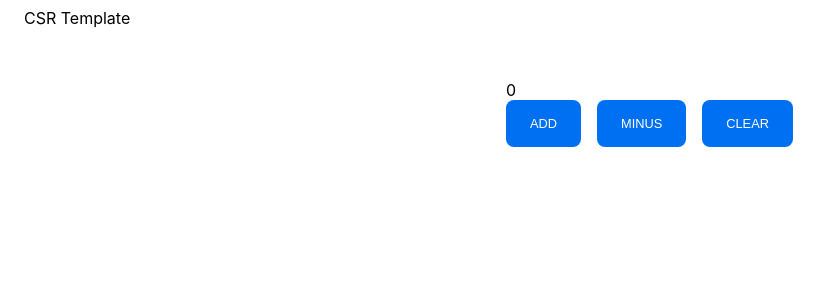
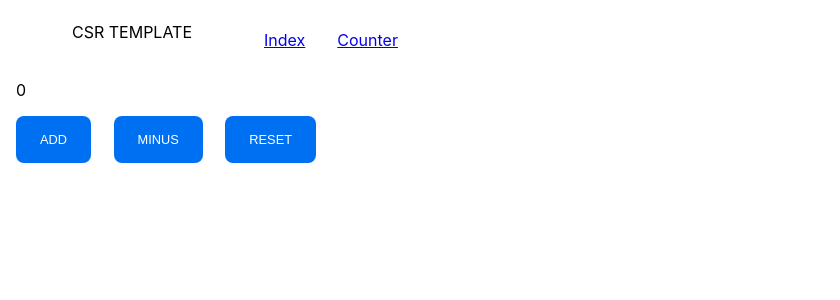
Before and after one commit to RyoUehara/csr-template, a React app: page /counter in a window 1280 px wide. Shown: the top 300 px of the page, without its empty margins (0-840 px from the left). Built offline with nearby package versions, Linux system fonts and the light colour scheme.

Commit message:
Update sample pagas

```diff
--- a/package.json
+++ b/package.json
@@ -13,6 +13,7 @@
   "dependencies": {
     "react": "^16.8.6",
     "react-dom": "^16.8.6",
+    "react-router-dom": "^5.0.1",
     "styled-jsx": "^3.2.1"
   },
   "devDependencies": {
--- a/src/App.tsx
+++ b/src/App.tsx
@@ -1,15 +1,12 @@
 import React, { ReactElement } from 'react';
 
-import Appbar from '$components/Appbar';
-
-import Counter from './Counter';
+import Router from './Router';
 
 import GlobalStyle from './GlobalStyle';
 
 export default (): ReactElement => (
   <>
-    <Appbar />
-    <Counter />
+    <Router />
     <GlobalStyle />
   </>
 );
--- a/src/Counter/index.tsx
+++ b/src/Counter/index.tsx
@@ -1,5 +1,4 @@
 import React, { useState } from 'react';
-import { resolve } from 'styled-jsx/css';
 
 import Card from '$components/Card';
 import Button from '$components/Button';
@@ -22,32 +21,15 @@ const Count: React.FC<{
   </div>
 );
 
-const button = resolve`
-  div.root {
-    margin-right: 16px;
-  }
-
-  div.root:last-child {
-    margin-right: 0px;
-  }
-`;
-
 const Actions: React.FC<{
   add: () => void;
   minus: () => void;
   reset: () => void;
 }> = ({ add, minus, reset }) => (
   <div className="root">
-    <Button className={button.className} onClick={add}>
-      Add
-    </Button>
-    <Button className={button.className} onClick={minus}>
-      Minus
-    </Button>
-    <Button className={button.className} onClick={reset}>
-      Clear
-    </Button>
-    {button.styles}
+    <Button onClick={add}>Add</Button>
+    <Button onClick={minus}>Minus</Button>
+    <Button onClick={reset}>Reset</Button>
     <style jsx>
       {`
         .root {
@@ -92,7 +74,6 @@ export default () => {
         {`
           .root {
             width: 300px;
-            margin: 0px auto;
           }
         `}
       </style>
--- /dev/null
+++ b/src/Hello/index.tsx
@@ -0,0 +1,19 @@
+import React from 'react';
+
+export default () => (
+  <div className="root">
+    <div className="title">Hello World!</div>
+    <style jsx>
+      {`
+        .root {
+          padding: 16px;
+        }
+
+        .root > .title {
+          font-weight: 800;
+          font-size: 2.8rem;
+        }
+      `}
+    </style>
+  </div>
+);
--- /dev/null
+++ b/src/Router.tsx
@@ -0,0 +1,16 @@
+import React from 'react';
+
+import { BrowserRouter, Route } from 'react-router-dom';
+
+import Appbar from '$components/Appbar';
+
+import Hello from './Hello';
+import Counter from './Counter';
+
+export default () => (
+  <BrowserRouter>
+    <Appbar />
+    <Route path="/" exact component={Hello} />
+    <Route path="/counter" exact component={Counter} />
+  </BrowserRouter>
+);
--- a/src/components/Appbar.tsx
+++ b/src/components/Appbar.tsx
@@ -1,13 +1,54 @@
 import React, { ReactElement } from 'react';
+
+import { resolve } from 'styled-jsx/css';
+
+import { Link } from 'react-router-dom';
+
+const link = resolve`
+  a {
+    margin-right: 32px;
+  }
+
+  a:last-child {
+    margin-right: 0px;
+  }
+`;
+
+const Tabs = () => (
+  <div className="root">
+    <Link className={link.className} to="/">
+      Index
+    </Link>
+    <Link className={link.className} to="/counter">
+      Counter
+    </Link>
+    {link.styles}
+    <style jsx>
+      {`
+        .root {
+          flex: 1;
+          margin: 0 0 0 48px;
+        }
+      `}
+    </style>
+  </div>
+);
 
 export default (): ReactElement => (
   <div className="root">
-    CSR Template
+    <div className="title">CSR TEMPLATE</div>
+    <Tabs />
     <style jsx>
       {`
         .root {
           height: 64px;
           padding: 8px 24px;
+          line-height: 48px;
+          display: flex;
+        }
+
+        .root > .title {
+          font-size: 1rem;
         }
       `}
     </style>
--- a/src/components/Button.tsx
+++ b/src/components/Button.tsx
@@ -1,6 +1,6 @@
 import React from 'react';
 
-interface Button extends React.HTMLProps<HTMLButtonElement> {}
+interface Button extends React.HTMLProps<HTMLDivElement> {}
 
 export default (props: Button) => {
   const { className, ..._props } = props;
```
Also changed, not shown: 1 other file (tests, documents, lock files or other folders).
